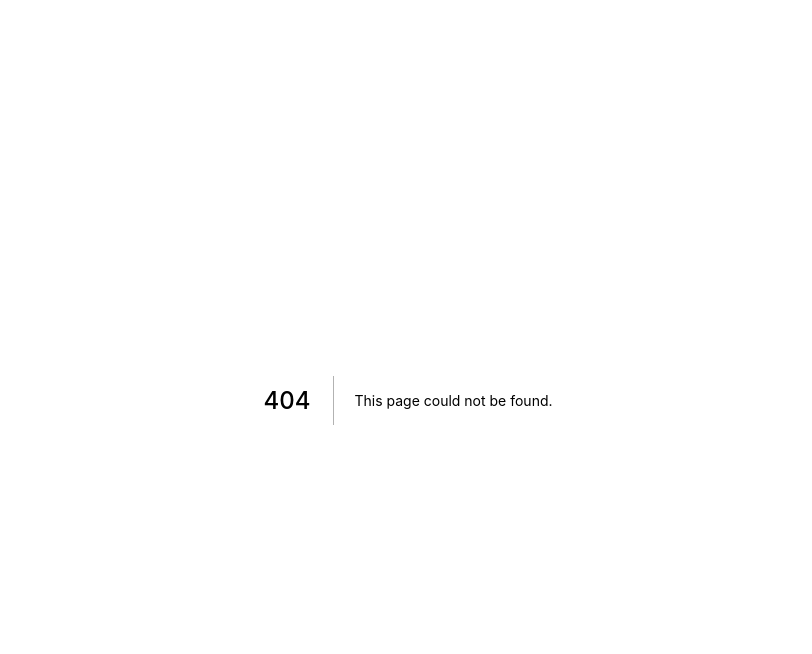
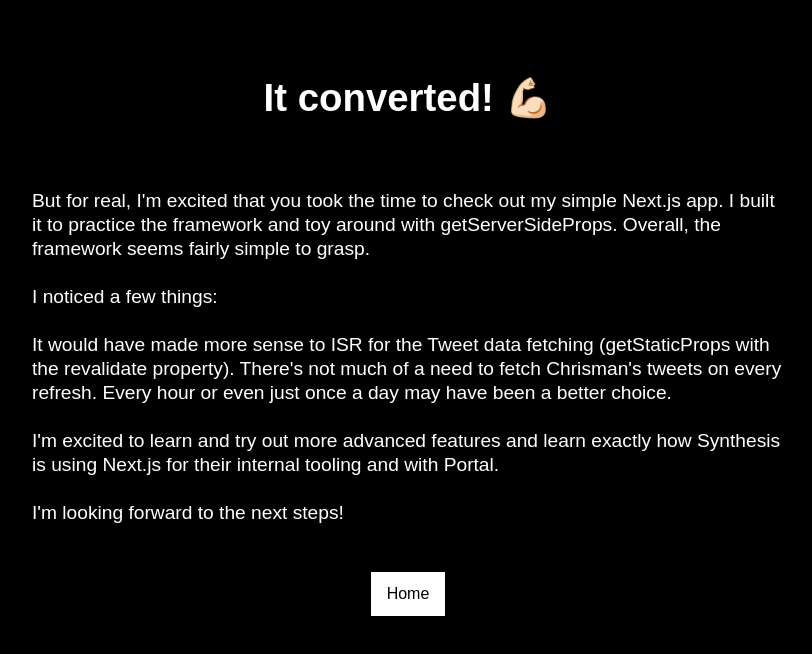
Before and after one commit to ClintFix/synthesis, a Next.js app: page /hire-clint in a window 1280 px wide. Before the commit this address had no page. Shown: the top 654 px of the page, without its empty margins (232-1044 px from the left). Built offline with nearby package versions, Linux system fonts and the light colour scheme.

Commit message:
hire page done

```diff
--- a/components/Footer.js
+++ b/components/Footer.js
@@ -1,4 +1,5 @@
 import Image from 'next/image';
+import Link from 'next/link';
 import styles from './footer.module.css';
 
 export default function Footer() {
@@ -7,7 +8,9 @@
             <div className={styles.footerContainer}>
                 <div className={styles.interestedContainer}>
                     <div className={styles.interested}>Interested?</div>
-                    <div className={styles.hireButton}>Hire Clint</div>
+                    <Link href='/hire-clint' >
+                        <a className={styles.hireButton}>Hire Clint</a>
+                    </Link>
                 </div>
                 <div className={styles.footerLinks}>
                     <Image
--- a/components/footer.module.css
+++ b/components/footer.module.css
@@ -57,3 +57,7 @@
     display: flex;
     justify-content: space-between;
 }
+
+.footerLinks a:hover {
+    text-decoration: underline;
+}
--- a/components/hero.js
+++ b/components/hero.js
@@ -17,7 +17,7 @@
                     <br />
                     that is ready to build the future with Synthesis.
                 </div>
-                <Link href="/">
+                <Link href="/hire-clint">
                     <a className={styles.signUpButton}>Hire Clint</a>
                 </Link>
             </div>
--- /dev/null
+++ b/pages/hire-clint.js
@@ -0,0 +1,30 @@
+import Link from 'next/link';
+import styles from '../styles/HireClint.module.css';
+
+export default function HireClint() {
+    return (
+        <div className={styles.hire}>
+            <div className={styles.hireContainer}>
+                <h1 className={styles.headingOne}>It converted! 💪🏻</h1>
+                <p className={styles.hireText}>
+                    But for real, I&apos;m excited that you took the time to check out my simple Next.js app. I built it to practice the framework and toy around with getServerSideProps. Overall, the framework seems fairly simple to grasp.
+                    <br />
+                    <br />
+                    I noticed a few things:
+                    <br />
+                    <br />
+                    It would have made more sense to ISR for the Tweet data fetching (getStaticProps with the revalidate property). There&apos;s not much of a need to fetch Chrisman&apos;s tweets on every refresh. Every hour or even just once a day may have been a better choice.
+                    <br />
+                    <br />
+                    I&apos;m excited to learn and try out more advanced features and learn exactly how Synthesis is using Next.js for their internal tooling and with Portal.
+                    <br />
+                    <br />
+                    I&apos;m  looking forward to the next steps!
+                </p>
+                <Link href="/">
+                    <a className={styles.backButton}>Home</a>
+                </Link>
+            </div>
+        </div>
+    );
+}
--- a/pages/index.js
+++ b/pages/index.js
@@ -1,5 +1,3 @@
-import Head from 'next/head';
-import Image from 'next/image';
 import styles from '../styles/Home.module.css';
 import Header from '../components/Header';
 import Hero from '../components/Hero';
--- /dev/null
+++ b/styles/HireClint.module.css
@@ -0,0 +1,62 @@
+.hire {
+    background-color: black;
+    height: 100%;
+    color: white;
+}
+
+.hireContainer {
+    max-width: 940px;
+    margin: 0 auto;
+    padding-top: 50px;
+    padding-bottom: 50px;
+    display: flex;
+    flex-direction: column;
+    align-items: center;
+}
+
+.headingOne {
+    color: white;
+    font-size: 2.4em;
+    text-align: center;
+    line-height: 44px;
+}
+
+.hireText {
+    position: static;
+    display: -webkit-box;
+    display: -webkit-flex;
+    display: -ms-flexbox;
+    display: flex;
+    margin-right: auto;
+    margin-left: auto;
+    padding-top: 24px;
+    padding-right: 10%;
+    padding-left: 10%;
+    -webkit-box-pack: center;
+    -webkit-justify-content: center;
+    -ms-flex-pack: center;
+    justify-content: center;
+    -webkit-box-align: center;
+    -webkit-align-items: center;
+    -ms-flex-align: center;
+    align-items: center;
+    font-family: Labilgrotesktrial,sans-serif;
+    color: white;
+    font-size: 1.2em;
+    font-weight: 300;
+    text-transform: none;
+}
+
+.backButton {
+    margin-top: 3%;
+    margin-right: auto;
+    margin-left: auto;
+    border: 1px solid #fff;
+    background-color: #fff;
+    color: #000;
+    display: inline-block;
+    padding: 9px 15px;
+    line-height: inherit;
+    text-decoration: none;
+    cursor: pointer;
+}
```
